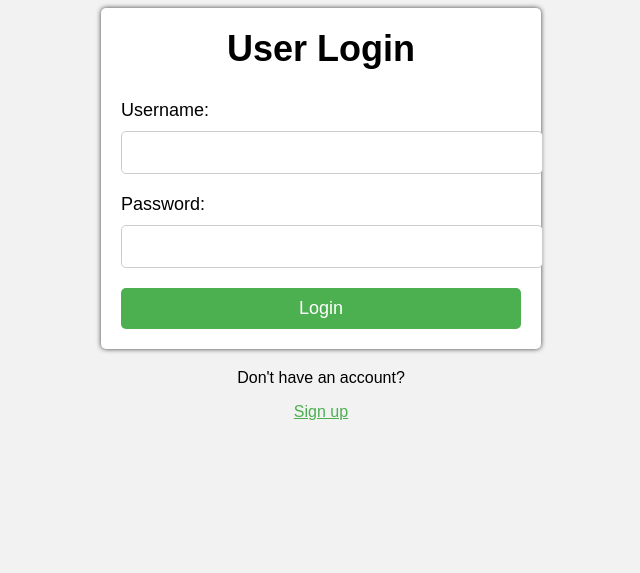
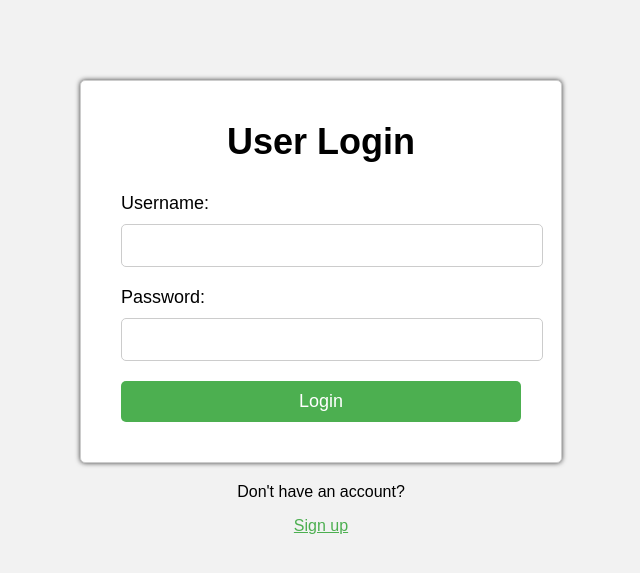
Before and after one commit to mohitsharma03/MFAWebApp, a Flask app: page / in a window 1280 px wide. Shown: the top 573 px of the page, without its empty margins (319-959 px from the left). Run offline with Flask 2, Linux system fonts and the light colour scheme.

Commit message:
Update login.css

```diff
--- a/Code/static/login.css
+++ b/Code/static/login.css
@@ -5,11 +5,12 @@ body {
 
 form {
   width: 400px;
-  margin: 0 auto;
+  margin: 80px auto 0;
   background-color: #ffffff;
-  padding: 20px;
+  padding: 40px;
   border-radius: 5px;
   box-shadow: 0px 0px 5px 0px rgba(0,0,0,0.75);
+  border: 1px solid #ccc;
 }
 
 h2 {
```
